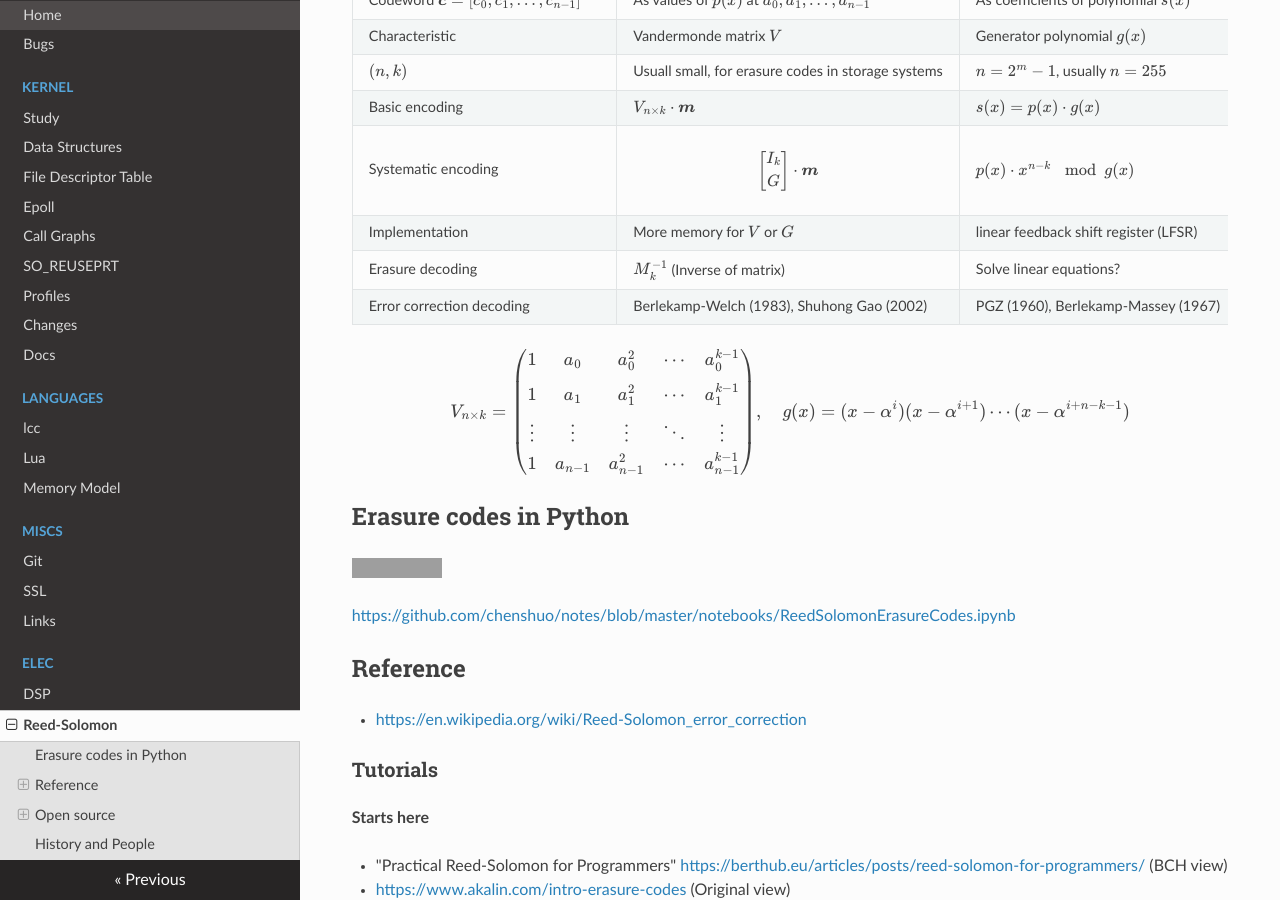
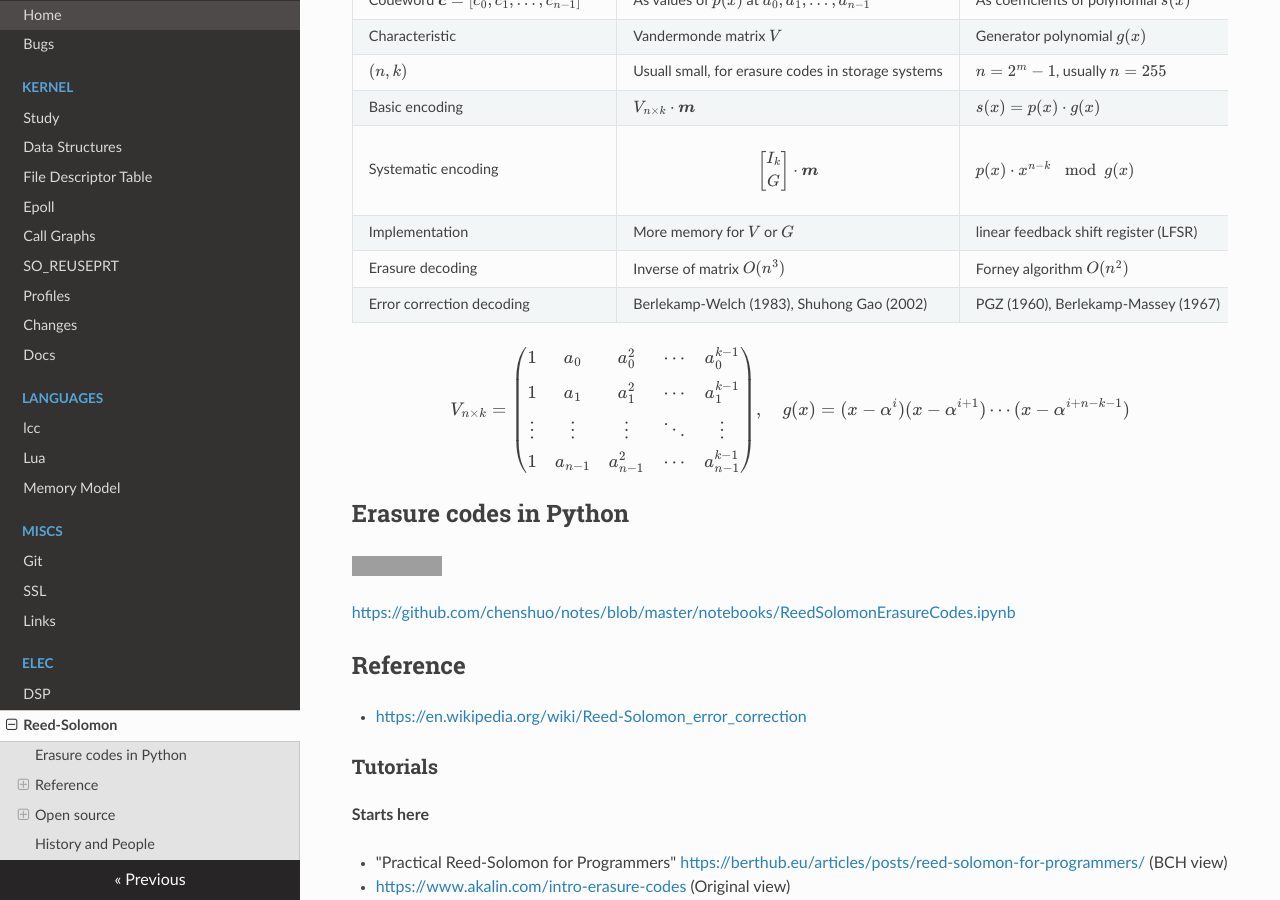
Before and after one commit to chenshuo/notes, an MkDocs documentation site: the page built from docs/reed-solomon.md, in a window 1280 px wide and 900 px high, scrolled down 369 px. Built offline with MkDocs 1.6.1, drawn with Linux system fonts in a browser that asks for light colours; nearby versions of some CDN libraries; formulas are drawn with MathJax 3; grey boxes are pictures that could not be loaded.

Commit message:
update reed-solomon.md

```diff
--- a/docs/reed-solomon.md
+++ b/docs/reed-solomon.md
@@ -13,7 +13,7 @@ It seems to me, BCH view is most common used (QR codes, CD/DVD, FEC in communica
 | Basic encoding | \(V_{n \times k} \cdot \boldsymbol m \) | \(s(x) = p(x) \cdot g(x)\) |  |
 | Systematic encoding | $$\begin{bmatrix}I_k\\G\end{bmatrix} \cdot \boldsymbol m$$  | \(p(x) \cdot x^{n-k} \mod g(x)\) |
 | Implementation | More memory for \(V\) or \(G\) | linear feedback shift register (LFSR)  |
-| Erasure decoding | \(M_k^{-1}\) (Inverse of matrix)| Solve linear equations? |
+| Erasure decoding | Inverse of matrix \(O(n^3)\) | Forney algorithm \(O(n^2)\) |
 | Error correction decoding| Berlekamp-Welch (1983), Shuhong Gao (2002) | PGZ (1960), Berlekamp-Massey (1967)  |  |
 
 $$V_{n\times k} = \begin{pmatrix}  1 & a_0 & a_0^2 & \cdots & a_0^{k-1} \\[1mm]  1 & a_1 & a_1^2 & \cdots & a_1^{k-1} \\ \vdots & \vdots & \vdots & \ddots & \vdots \\ 1 & a_{n-1} & a_{n-1}^2 & \cdots & a_{n-1}^{k-1} \end{pmatrix}, \quad g(x) = (x-\alpha^i)(x-\alpha^{i+1})\cdots (x-\alpha^{i+n-k-1})$$
```
